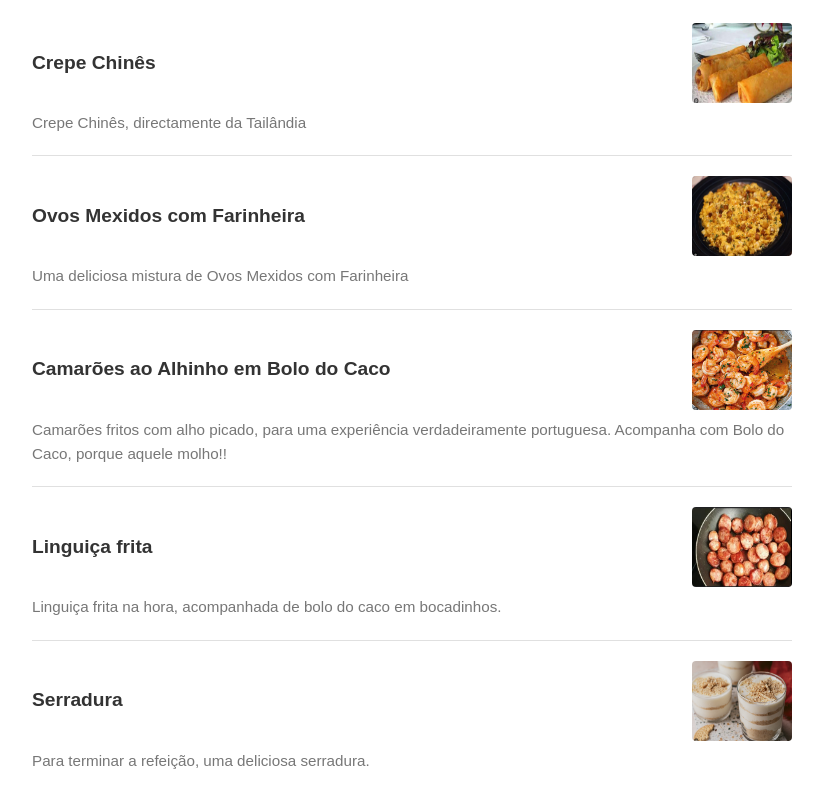
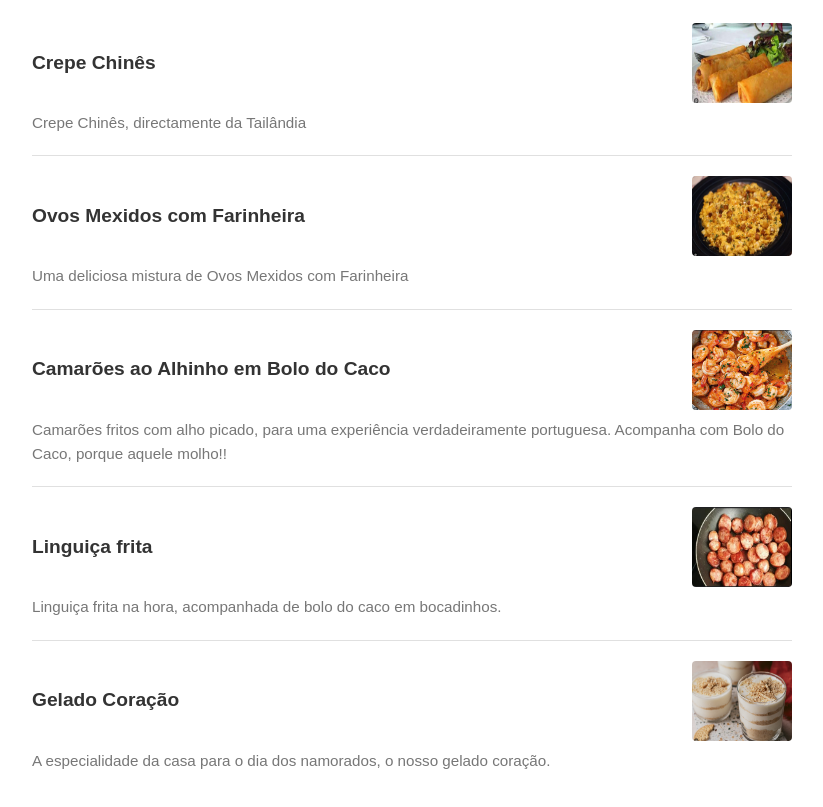
Before and after one commit to corrspt/papa-petiscos, a plain HTML site: page index.html in a window 1280 px wide. Shown: the part 325-1132 px from the top of the page, without its empty margins (228-1051 px from the left). Drawn offline with Linux system fonts and the light colour scheme.

Commit message:
Update index.html

```diff
--- a/index.html
+++ b/index.html
@@ -161,7 +161,7 @@
       <!-- Menu Item 5 -->
       <div class="menu-item">
         <div class="menu-item-header">
-          <strong>Serradura</strong>
+          <strong>Gelado Coração</strong>
           <img
             src="./serradura.png"
             width="100px"
@@ -170,7 +170,7 @@
           />
         </div>
         <div class="menu-item-description">
-          Para terminar a refeição, uma deliciosa serradura.
+          A especialidade da casa para o dia dos namorados, o nosso gelado coração.
         </div>
       </div>
     </div>
```
